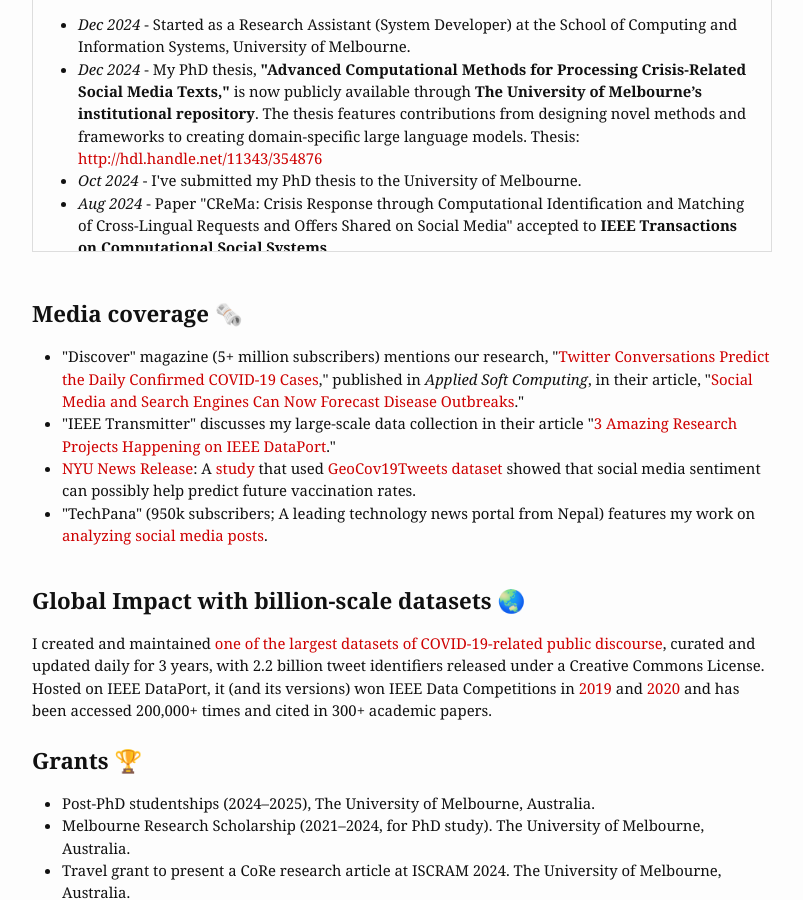
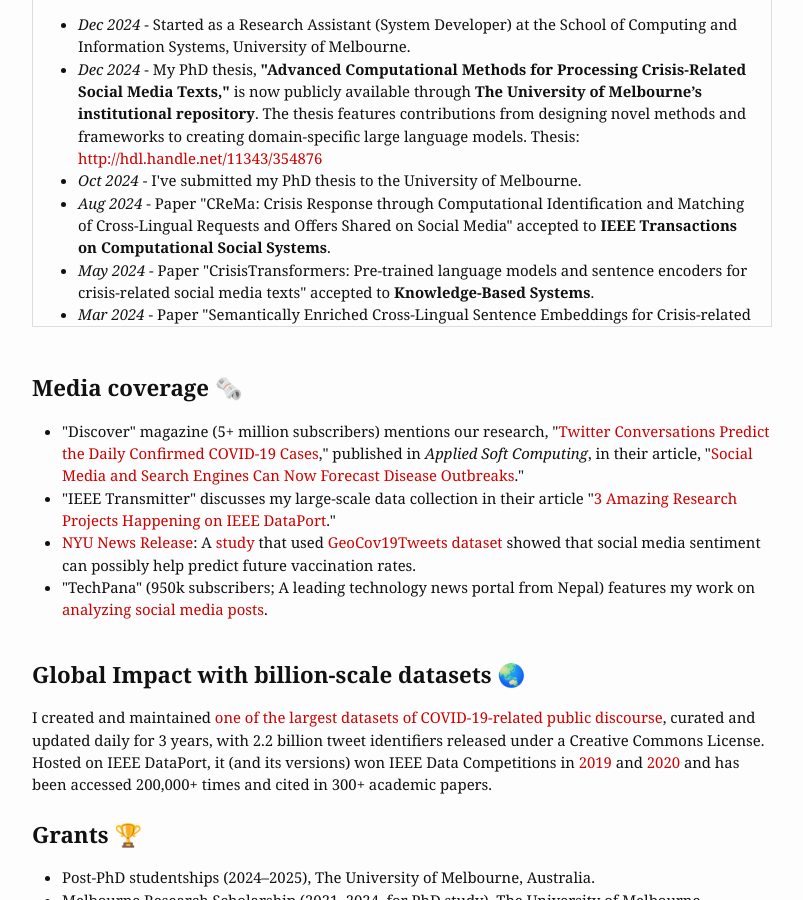
Before and after one commit to rabindralamsal/personal-site, a Jekyll site: the page built from index.html, in a window 1280 px wide and 900 px high, scrolled down 510 px. Shown: the whole window, without its empty margins (238-1041 px from the left). Built offline with Jekyll 4.4.1, drawn with Linux system fonts in a browser that asks for light colours.

Commit message:
Update index.html

```diff
--- a/index.html
+++ b/index.html
@@ -14,7 +14,7 @@
 </div>
 
 <h2>Announcements 📣</h2>
-<div class="updates" style="height: 15em; overflow-y: scroll;border:1px solid #ddd; padding:15px;">
+<div class="updates" style="height: 20em; overflow-y: scroll;border:1px solid #ddd; padding:15px;">
 <ul>
 <li><i>Dec 2024</i> - Started as a Research Assistant (System Developer) at the School of Computing and Information Systems, University of Melbourne.
 <li><i>Dec 2024</i> - My PhD thesis, <b>"Advanced Computational Methods for Processing Crisis-Related Social Media Texts,"</b> is now publicly available through <b>The University of Melbourne’s institutional repository</b>. The thesis features contributions from designing novel methods and frameworks to creating domain-specific large language models. Thesis: <a href="http://hdl.handle.net/11343/354876">http://hdl.handle.net/11343/354876</a></li>
```
